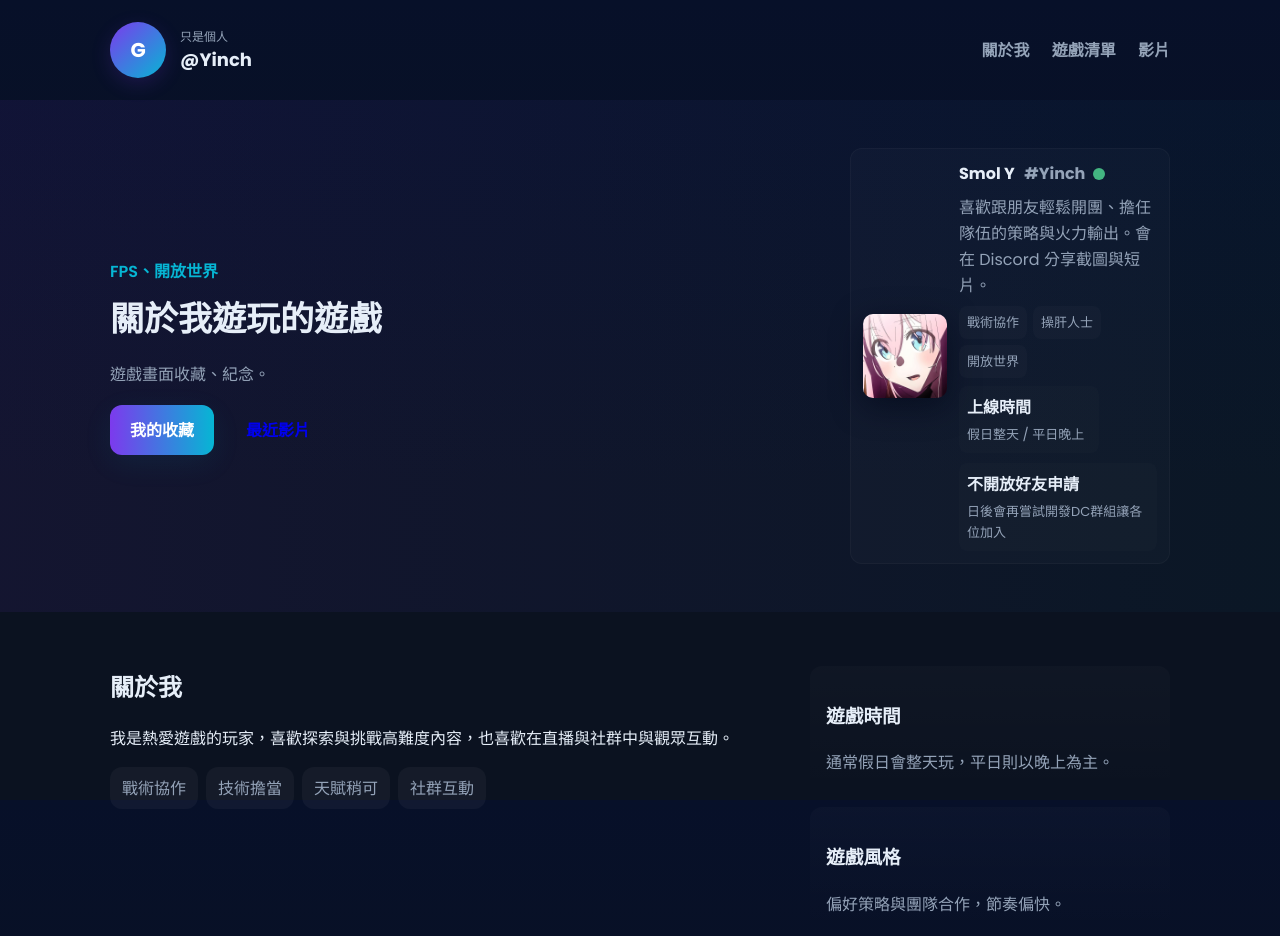
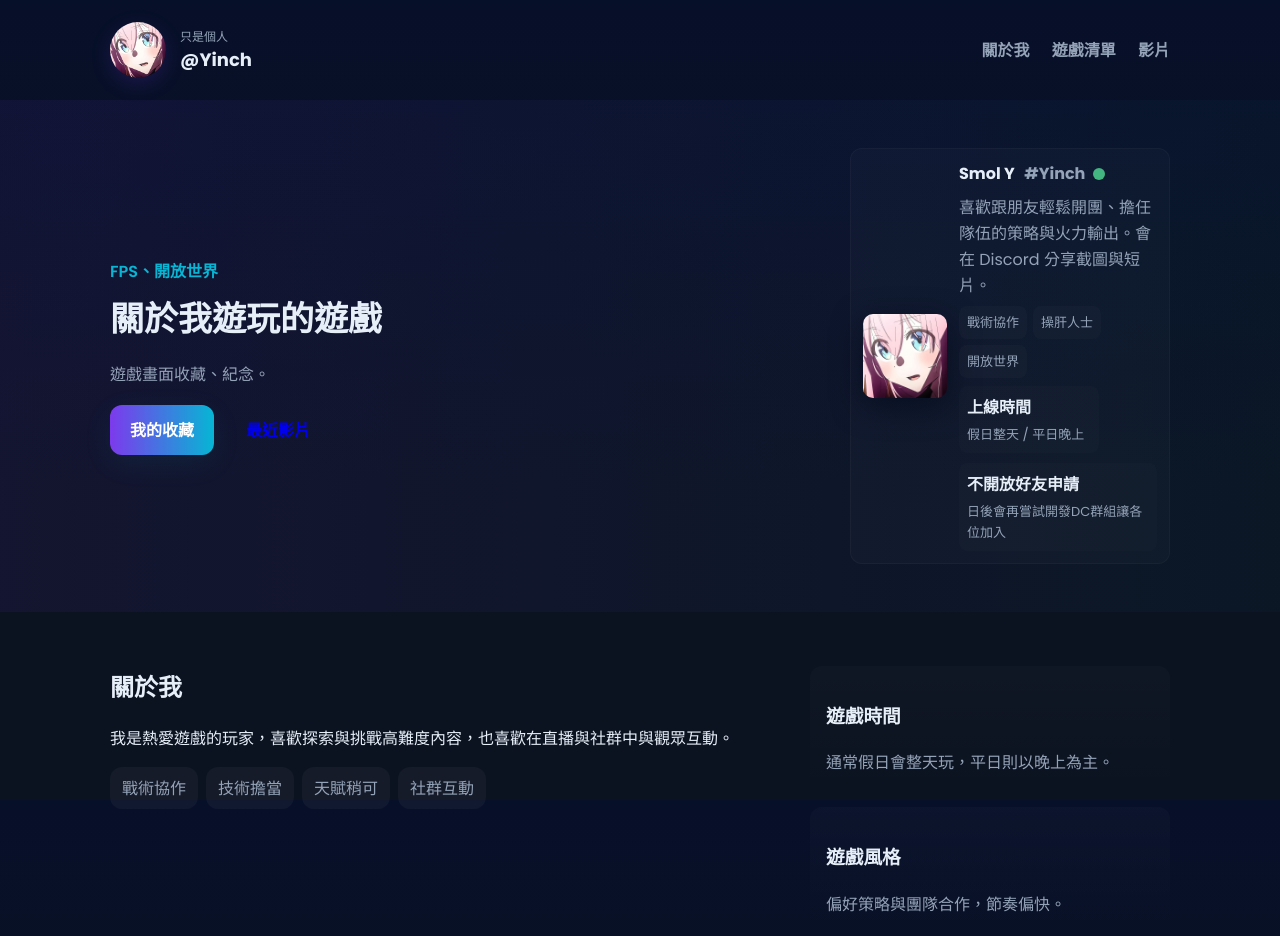
Before and after one commit to Y1nch/y1nch.github.io, a website: page index.html in a window 1280 px wide. Shown: the top 936 px of the page. Drawn offline with Linux system fonts and the light colour scheme.

Commit message:
V1.02
nothing much only pfp on left top

```diff
--- a/index.html
+++ b/index.html
@@ -11,7 +11,7 @@
     <header class="site-header">
         <div class="container header-inner">
             <div class="brand">
-                <div class="logo-circle">G</div>
+                <img src="assets/profile.jpg" alt="Yinch" class="logo-img">
                 <div class="brand-text">
                     <p class="eyebrow">只是個人</p>
                     <h1 class="site-title">@Yinch</h1>
--- a/scripts/main.js
+++ b/scripts/main.js
@@ -77,4 +77,6 @@ document.addEventListener('DOMContentLoaded', () => {
             contactForm.reset();
         });
     }
+
+
 });
--- a/styles/main.css
+++ b/styles/main.css
@@ -115,6 +115,9 @@ body{
 .player-meta{color:var(--muted);margin-top:8px}
 .site-footer{padding:24px 0;border-top:1px solid rgba(255,255,255,0.02);text-align:center;color:var(--muted)}
 
+.logo-img{width:56px;height:56px;border-radius:50%;object-fit:cover;box-shadow: 0 6px 20px rgba(124,58,237,0.18)}
+
+
 @media (max-width:900px){
     .header-inner{flex-direction:column;gap:12px;align-items:flex-start}
     .section-grid{grid-template-columns:1fr}
```
